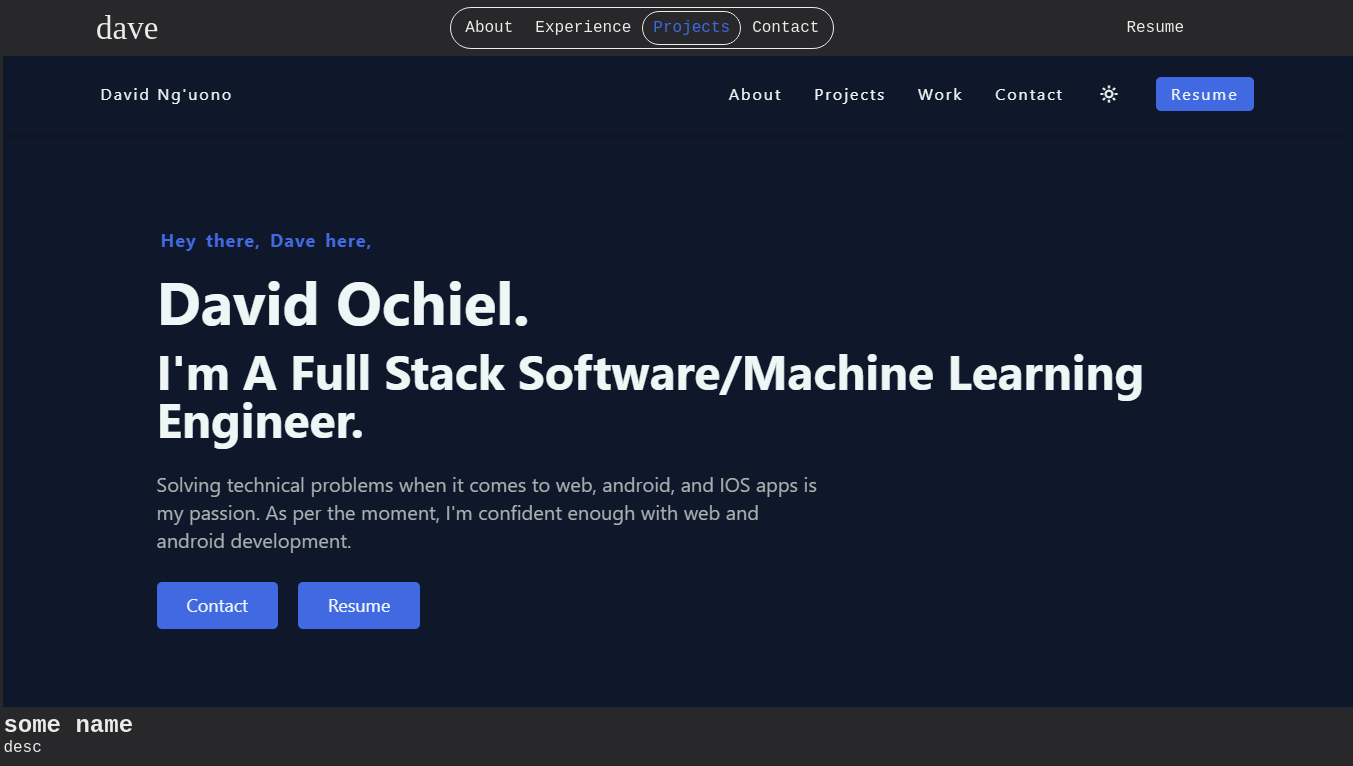
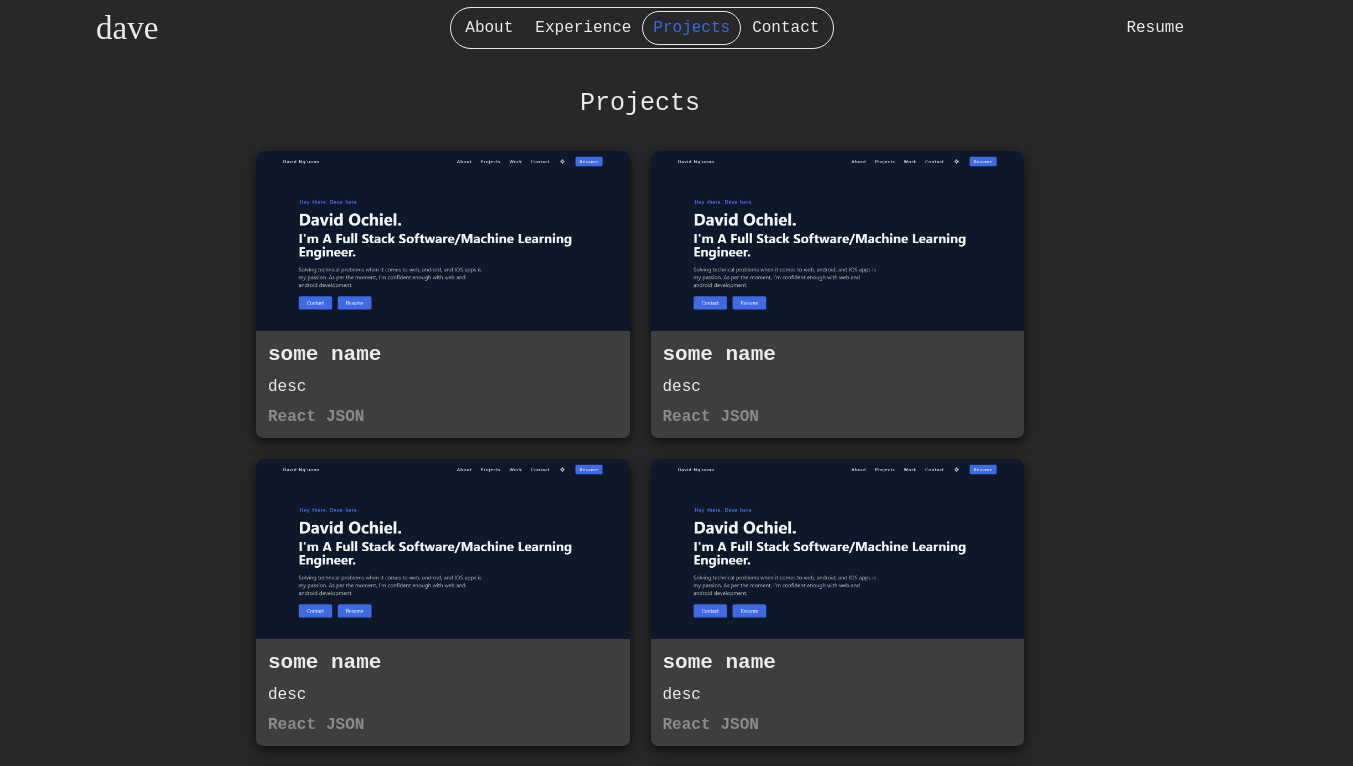
Before and after one commit to nguonodave/v2-ng, a React (Vite) app: page /projects in a window 1280 px wide. Shown: the top 766 px of the page, 1353 px wide, since content can reach past the window. Built offline with nearby package versions, Linux system fonts and the light colour scheme.

Commit message:
feat(CSS): add styles to the projects page

```diff
--- a/src/index.css
+++ b/src/index.css
@@ -11,6 +11,7 @@
     --nav-padding: 0 6rem;
     --background-main: #28282b;
     --primary-color-white: #eaece9;
+    --secondary-color-white: #eaece99d;
     --secondary-color-blue: royalblue;
     --primary-border: solid 1px #eaece9;
 }
@@ -129,14 +130,14 @@ body {
 }
 
 .hero-intro {
-    color: #eaece99d;
+    color: var(--secondary-color-white);
 }
 
 .hero-desc {
     line-height: 30px;
 }
 
-footer {
+.main-footer {
     display: flex;
     justify-content: space-between;
     align-items: center;
@@ -146,7 +147,7 @@ footer {
     width: 100%;
 }
 
-footer svg {
+.main-footer svg {
     width: 20px;
     height: 20px;
 }
@@ -154,3 +155,73 @@ footer svg {
 .socials > :not(:last-child) {
     margin-right: 20px;
 }
+
+.projects-page-title {
+    margin-top: 33px;
+    font-size: 25px;
+}
+
+.projects-page {
+    flex-direction: column;
+}
+
+.projects-grid {
+    display: grid;
+    grid-template-columns: repeat(auto-fill, minmax(300px, 1fr));
+    gap: 21px;
+    /* background-color: red; */
+    /* padding: 0 12%; */
+    margin: 33px auto;
+    width: 100%;
+    max-width: 77rem;
+}
+
+.project-card {
+    /* background-color: #2f2f32; */
+    background-color: rgba(255, 255, 255, 0.1);
+    border-radius: 7px;
+    transition: transform 0.3s;
+    display: flex;
+    flex-direction: column;
+    overflow: hidden;
+    box-shadow: 0 4px 12px rgba(0, 0, 0, 0.7);
+}
+
+.project-card:hover {
+    transform: translateY(-12px);
+}
+
+.project-card img {
+    width: 100%;
+    height: auto;
+    border-top-left-radius: inherit;
+    border-top-right-radius: inherit;
+}
+
+.card-body {
+    /* background-color: brown; */
+    padding: 12px;
+}
+
+.card-body > :not(:last-child) {
+    margin-bottom: 12px;
+}
+
+.card-title {
+    /* background-color: blue; */
+    font-size: 21px;
+}
+
+.card-footer ul {
+    display: flex;
+    align-items: center;
+}
+
+.card-footer ul > :not(:last-child) {
+    margin-right: 10px;
+}
+
+.card-footer ul li {
+    color: #eaece971;
+    font-weight: 700;
+}
```
Lines whose indentation alone changed are shown as unchanged.
